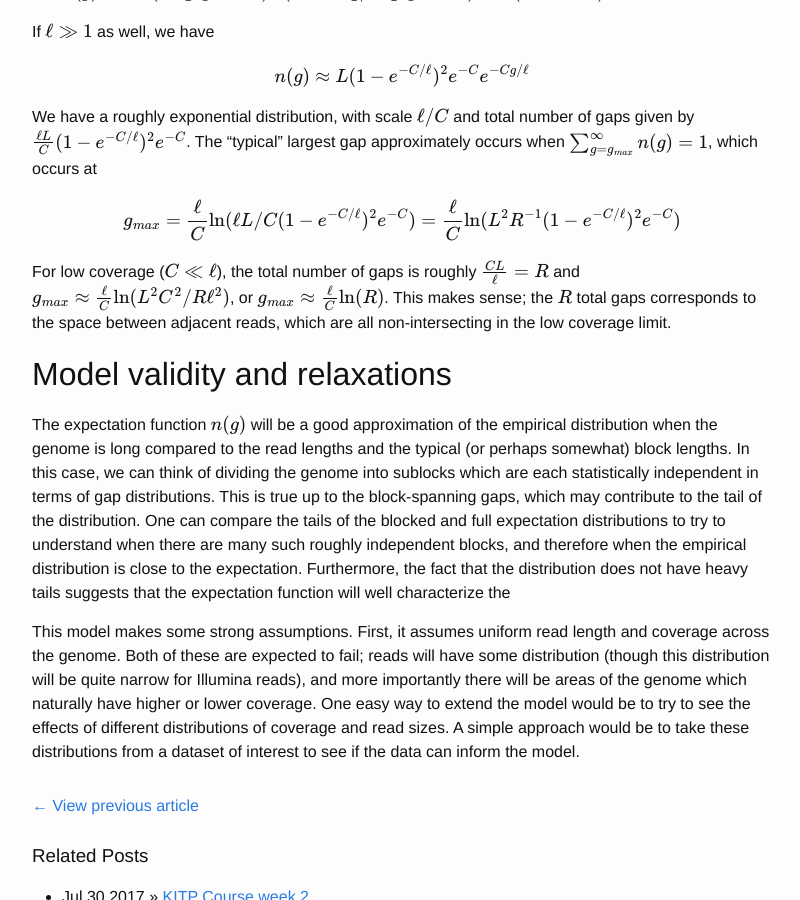
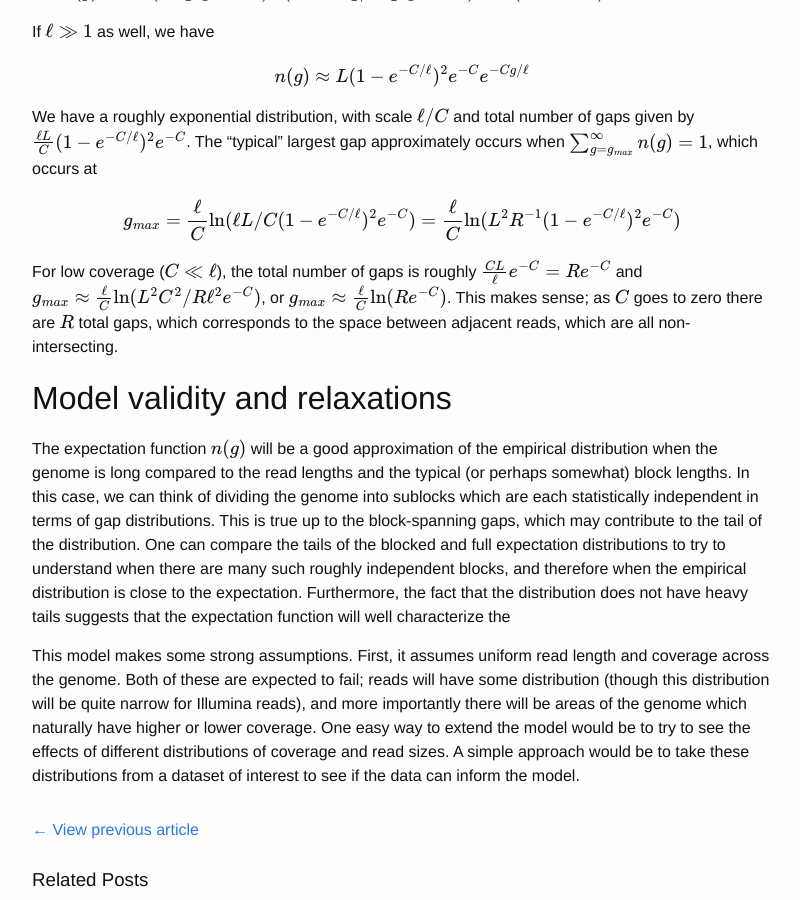
Before and after one commit to atishagarwala/atishagarwala.github.io, a Jekyll site: the page built from _posts/2017-08-04-Null-model-coverage.markdown, in a window 1280 px wide and 900 px high, scrolled down 1666 px. Shown: the whole window, without its empty margins (238-1038 px from the left). Built offline with Jekyll 4.4.1, drawn with Linux system fonts in a browser that asks for light colours; formulas are drawn with MathJax 3; comment, search, counter and statistics services are not loaded.

Commit message:
Update 2017-08-04-Null-model-coverage.markdown

```diff
--- a/_posts/2017-08-04-Null-model-coverage.markdown
+++ b/_posts/2017-08-04-Null-model-coverage.markdown
@@ -78,11 +78,10 @@ $$\sum_{g = g_{max}}^{\infty}n(g) = 1$$, which occurs at
 
 $$g_{max} = \frac{\ell}{C}\ln(\ell L/C(1-e^{-C/\ell})^{2}e^{-C}) = \frac{\ell}{C}\ln( L^{2}R^{-1}(1-e^{-C/\ell})^{2}e^{-C})$$
 
-For low coverage ($$C\ll\ell$$), the total number of gaps is roughly $$\frac{CL}{\ell} = R$$ and
-$$g_{max}\approx \frac{\ell}{C}\ln(L^{2}C^{2}/R\ell^{2})$$, or $$g_{max}\approx \frac{\ell}{C}\ln(R)$$.
-This makes sense; the $$R$$ total gaps corresponds to the space between adjacent
-reads, which are all non-intersecting in the
-low coverage limit.
+For low coverage ($$C\ll\ell$$), the total number of gaps is roughly $$\frac{CL}{\ell}e^{-C} = Re^{-C}$$ and
+$$g_{max}\approx \frac{\ell}{C}\ln(L^{2}C^{2}/R\ell^{2}e^{-C})$$, or $$g_{max}\approx \frac{\ell}{C}\ln(Re^{-C})$$.
+This makes sense; as $$C$$ goes to zero there are $$R$$ total gaps, which corresponds to the space between adjacent
+reads, which are all non-intersecting.
 
 ## Model validity and relaxations
 
```
